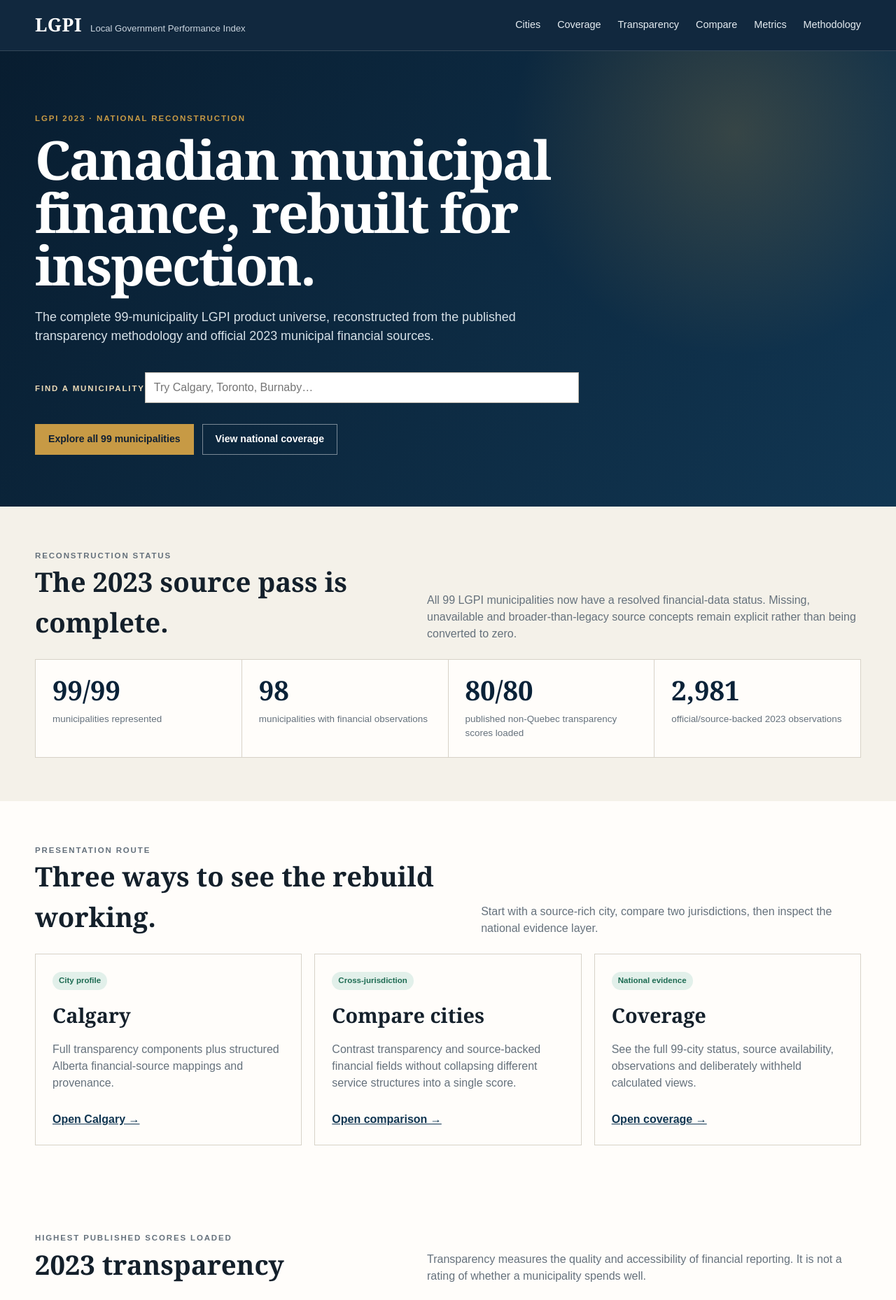
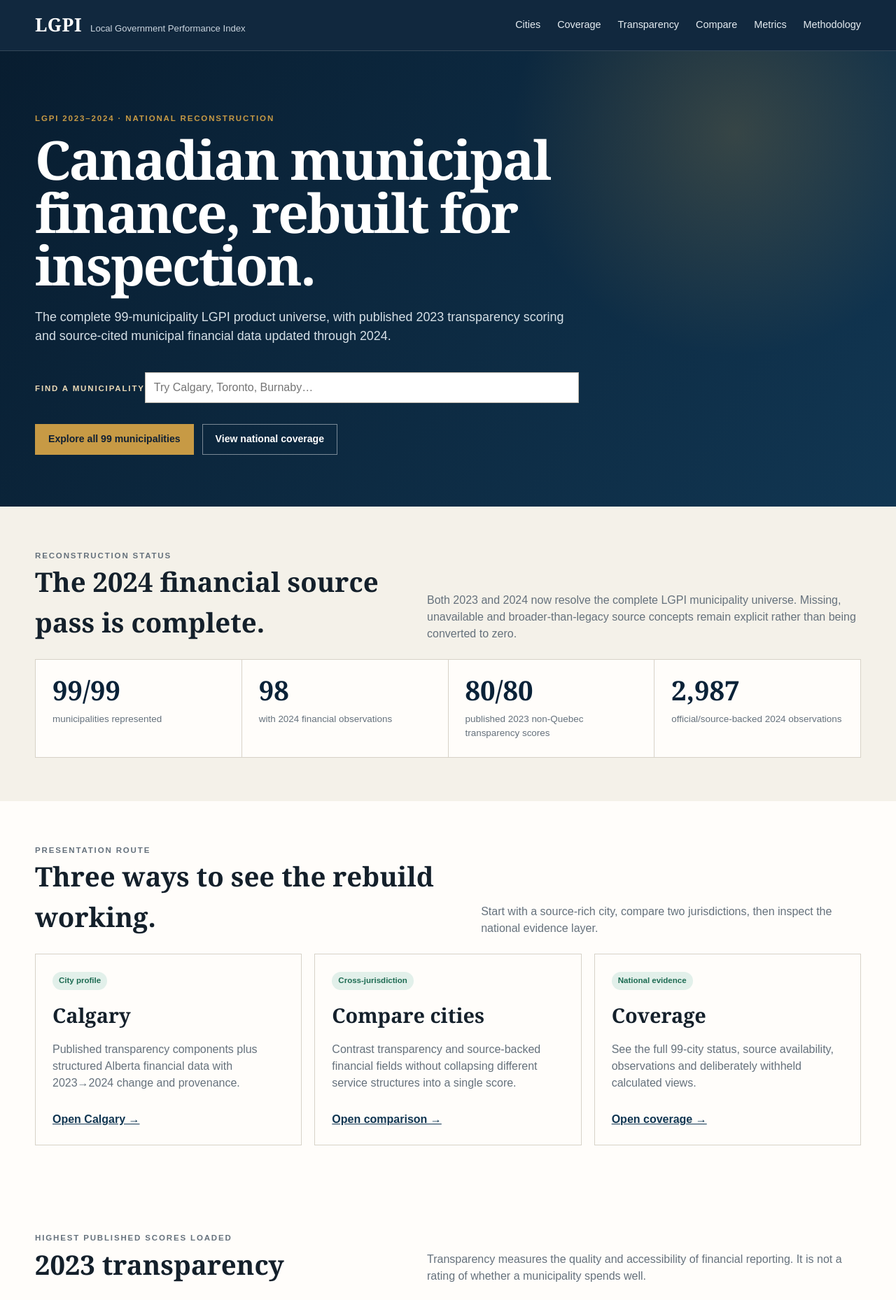
Before and after one commit to FTFNAnalytics/lgpi, a Next.js app: page / in a window 1280 px wide. Shown: the top 1858 px of the page at 70% size. Built offline with nearby package versions, Linux system fonts and the light colour scheme.

Commit message:
Update homepage for 2024 financial coverage

```diff
--- a/app/page.tsx
+++ b/app/page.tsx
@@ -1,8 +1,7 @@
 import Link from "next/link";
 import { MunicipalitySearch } from "@/components/municipality-search";
 import {
-  financialObservationCount,
-  municipalitiesWithFinancialObservations,
+  financialSummary2024,
   TARGET_MUNICIPALITIES,
   VERIFIED_COMPONENT_BREAKDOWNS,
   VERIFIED_TRANSPARENCY_TOTALS,
@@ -16,10 +15,10 @@ export default function Home() {
     <main>
       <section className="hero">
         <div className="shell">
-          <p className="eyebrow">LGPI 2023 · national reconstruction</p>
+          <p className="eyebrow">LGPI 2023–2024 · national reconstruction</p>
           <h1>Canadian municipal finance, rebuilt for inspection.</h1>
           <p className="hero-deck">
-            The complete 99-municipality LGPI product universe, reconstructed from the published transparency methodology and official 2023 municipal financial sources.
+            The complete 99-municipality LGPI product universe, with published 2023 transparency scoring and source-cited municipal financial data updated through 2024.
           </p>
           <div style={{ marginTop: 30 }}>
             <MunicipalitySearch />
@@ -36,15 +35,15 @@ export default function Home() {
           <div className="section-heading">
             <div>
               <p className="eyebrow">Reconstruction status</p>
-              <h2>The 2023 source pass is complete.</h2>
+              <h2>The 2024 financial source pass is complete.</h2>
             </div>
-            <p>All 99 LGPI municipalities now have a resolved financial-data status. Missing, unavailable and broader-than-legacy source concepts remain explicit rather than being converted to zero.</p>
+            <p>Both 2023 and 2024 now resolve the complete LGPI municipality universe. Missing, unavailable and broader-than-legacy source concepts remain explicit rather than being converted to zero.</p>
           </div>
           <div className="stat-grid">
             <div className="stat"><strong>{TARGET_MUNICIPALITIES}/99</strong><span>municipalities represented</span></div>
-            <div className="stat"><strong>{municipalitiesWithFinancialObservations}</strong><span>municipalities with financial observations</span></div>
-            <div className="stat"><strong>{VERIFIED_TRANSPARENCY_TOTALS}/80</strong><span>published non-Quebec transparency scores loaded</span></div>
-            <div className="stat"><strong>{financialObservationCount.toLocaleString("en-CA")}</strong><span>official/source-backed 2023 observations</span></div>
+            <div className="stat"><strong>{financialSummary2024.municipalitiesWithObservations}</strong><span>with 2024 financial observations</span></div>
+            <div className="stat"><strong>{VERIFIED_TRANSPARENCY_TOTALS}/80</strong><span>published 2023 non-Quebec transparency scores</span></div>
+            <div className="stat"><strong>{financialSummary2024.observationCount.toLocaleString("en-CA")}</strong><span>official/source-backed 2024 observations</span></div>
           </div>
         </div>
       </section>
@@ -62,8 +61,8 @@ export default function Home() {
             <article className="card feature-card">
               <span className="chip good">City profile</span>
               <h2 style={{ marginTop: 14 }}>Calgary</h2>
-              <p>Full transparency components plus structured Alberta financial-source mappings and provenance.</p>
-              <Link className="card-link" href="/cities/calgary">Open Calgary →</Link>
+              <p>Published transparency components plus structured Alberta financial data with 2023→2024 change and provenance.</p>
+              <Link className="card-link" href="/cities/calgary?year=2024">Open Calgary →</Link>
             </article>
             <article className="card feature-card">
               <span className="chip good">Cross-jurisdiction</span>
@@ -121,7 +120,7 @@ export default function Home() {
             <article className="card">
               <p className="eyebrow">03</p>
               <h2>Financial explorer</h2>
-              <p>Browse the reconstructed legacy LGPI field catalogue and see which 2023 observations have verified source mappings.</p>
+              <p>Browse the reconstructed legacy LGPI field catalogue by year and compare source-mapped 2023 and 2024 observations.</p>
               <Link className="card-link" href="/metrics">Explore metrics →</Link>
             </article>
           </div>
```
